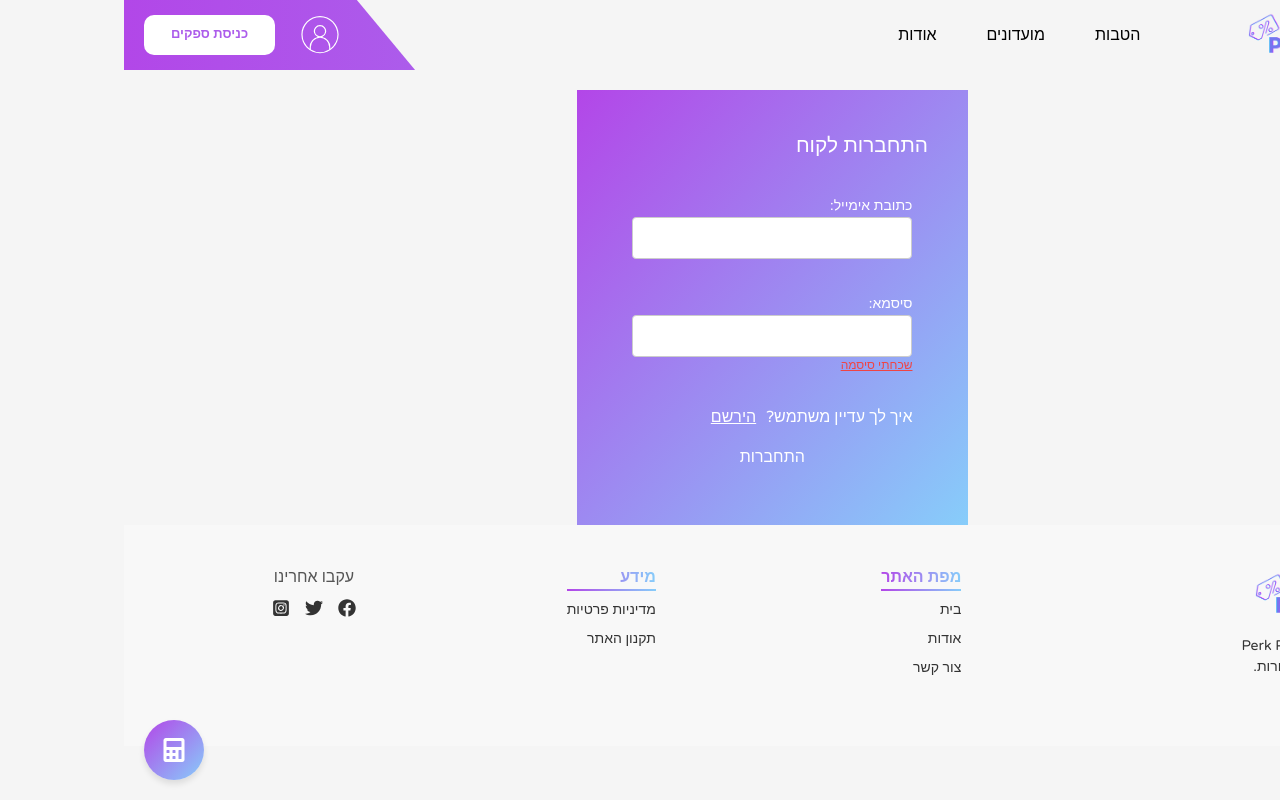
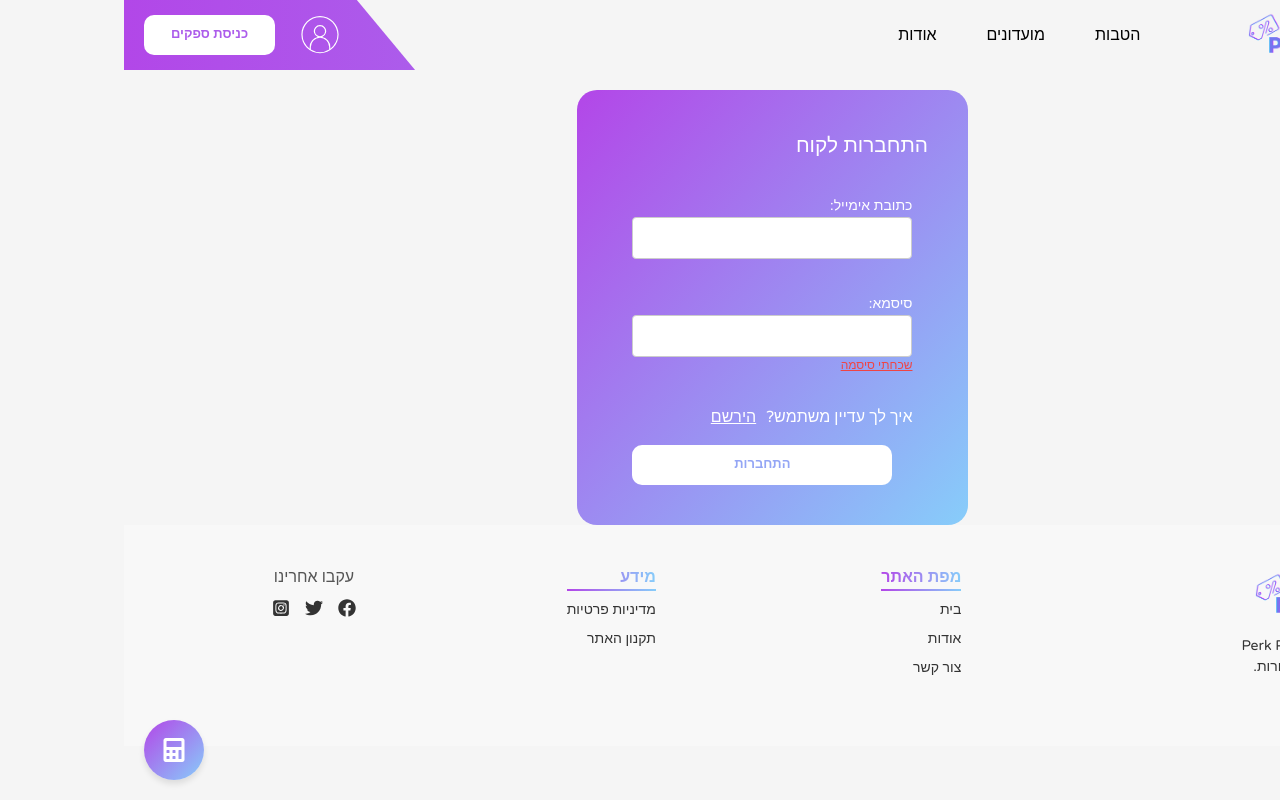
Before and after one commit to onico100/perk-point, a Next.js app: page /login-user in a window 1280 px wide. Built offline with nearby package versions, Linux system fonts and the light colour scheme; a web font is replaced by a local one.

Commit message:
sign buttons

```diff
--- a/src/components/SignPages/loginSupplier.tsx
+++ b/src/components/SignPages/loginSupplier.tsx
@@ -9,7 +9,6 @@ import { useRouter } from "next/navigation";
 import { errorAlert, helloAlert } from "@/utils/sweet-alerts";
 import { sendPasswordResetEmail } from "@/services/emailServices";
 //import LoginGoogleButton from "./authLogin";
-
 
 export default function SupplierLoginComponent() {
   const [email, setEmail] = useState("");
@@ -26,8 +25,7 @@ export default function SupplierLoginComponent() {
     if (forgotPassword) {
       handleForgotPassword();
       return;
-    }
-    else {
+    } else {
       loginSupplier(
         { email, password },
         {
@@ -49,14 +47,11 @@ export default function SupplierLoginComponent() {
     } else {
       setMessage("שגיאה בשליחת האימייל. נסה שוב מאוחר יותר.");
     }
-
   };
-
-
 
   return (
     <div className={styles.loginPage}>
-       <h1>התחברות ספק</h1>
+      <h1>התחברות ספק</h1>
       <form onSubmit={handleSubmit} className={styles.formContainer}>
         <div className={styles.formGroup}>
           <label htmlFor="email">כתובת אימייל:</label>
@@ -80,12 +75,13 @@ export default function SupplierLoginComponent() {
               required
             />
 
-          <p className="text-red-500 underline cursor-pointer text-xs"
-            onClick={() => setForgotPassword(!forgotPassword)}>
-            שכחתי סיסמה
-          </p>
-
-        </div>
+            <p
+              className="text-red-500 underline cursor-pointer text-xs"
+              onClick={() => setForgotPassword(!forgotPassword)}
+            >
+              שכחתי סיסמה
+            </p>
+          </div>
         )}
 
         <div className={styles.inlineContainer}>
@@ -95,10 +91,15 @@ export default function SupplierLoginComponent() {
           </Link>
         </div>
 
-        {!forgotPassword && <button type="submit" className={`${styles.formGroup} loginPage button`}>התחברות</button>}
-        {forgotPassword && (<button type="submit">שלח קישור לאיפוס סיסמה</button>)}
+        {!forgotPassword && (
+          <button type="submit" className={styles.loginPageButton}>
+            התחברות
+          </button>
+        )}
+        {forgotPassword && (
+          <button type="submit">שלח קישור לאיפוס סיסמה</button>
+        )}
         {message && <p>{message}</p>}
-
       </form>
       {/* <LoginGoogleButton /> */}
     </div>
--- a/src/components/SignPages/loginUser.tsx
+++ b/src/components/SignPages/loginUser.tsx
@@ -8,7 +8,6 @@ import { useRouter } from "next/navigation";
 import { errorAlert, helloAlert } from "@/utils/sweet-alerts";
 import { sendPasswordResetEmail } from "@/services/emailServices";
 //import LoginGoogleButton from "./authLogin";
-
 
 export default function Login() {
   const [email, setEmail] = useState("");
@@ -53,8 +52,6 @@ export default function Login() {
     }
   };
 
-
-
   return (
     <div className={styles.loginPage}>
       {message && <p className="text-red-500">{message}</p>}
@@ -82,12 +79,13 @@ export default function Login() {
               required
             />
 
-          <p className="text-red-500 underline cursor-pointer text-xs"
-            onClick={() => setForgotPassword(!forgotPassword)}>
-            שכחתי סיסמה
-          </p>
-
-        </div>
+            <p
+              className="text-red-500 underline cursor-pointer text-xs"
+              onClick={() => setForgotPassword(!forgotPassword)}
+            >
+              שכחתי סיסמה
+            </p>
+          </div>
         )}
 
         <div className={styles.inlineContainer}>
@@ -97,10 +95,15 @@ export default function Login() {
           </Link>
         </div>
 
-        {!forgotPassword && <button type="submit" className={`${styles.formGroup} loginPage button`}>התחברות</button>}
-        {forgotPassword && (<button type="submit">שלח קישור לאיפוס סיסמה</button>)}
+        {!forgotPassword && (
+          <button type="submit" className={styles.loginPageButton}>
+            התחברות
+          </button>
+        )}
+        {forgotPassword && (
+          <button type="submit">שלח קישור לאיפוס סיסמה</button>
+        )}
         {message && <p>{message}</p>}
-
       </form>
       {/* <LoginGoogleButton /> */}
     </div>
--- a/src/styles/SignPages/sign.module.css
+++ b/src/styles/SignPages/sign.module.css
@@ -12,6 +12,7 @@
   padding: 5vh;
   color: white;
   min-height: 80%vh;
+  border-radius: 20px;
 }
 
 .loginPage h1 {
@@ -183,18 +184,17 @@
 }
 
 .loginPageButton {
-  background: linear-gradient(to right, #9c27b0, #2196f3);
-  color: white;
-  border-radius: 4px;
-  border-color: #ffffff;
-  border-style: solid;
-  border-width: 0.6px;
-  padding: 10px 0;
-  width: 100px;
+  border: none;
+  border-radius: 10px;
+  font-size: 13px;
+  font-weight: bold;
+  background-color: white; /* Explicitly set the button's background to white */
   cursor: pointer;
-  font-size: 1rem;
-  transition: transform 0.3s, box-shadow 0.3s;
-  margin-right: 35%;
+  padding: 10px;
+  margin: 0 20px 0 0;
+  position: relative;
+  z-index: 1;
+  color: #94a6f5;
 }
 
 .loginPageButton:hover {
```
